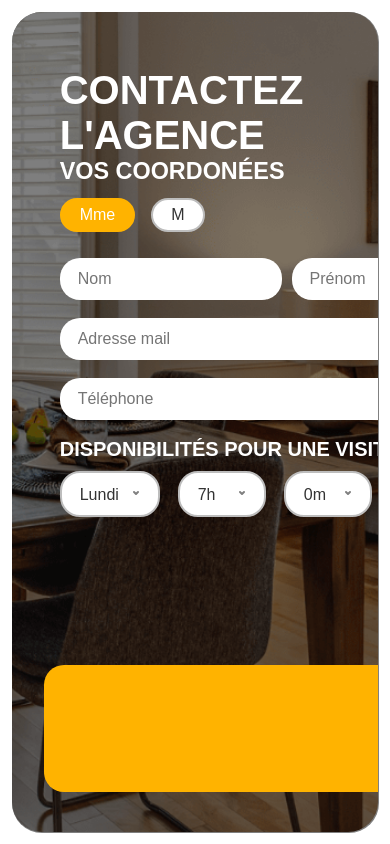
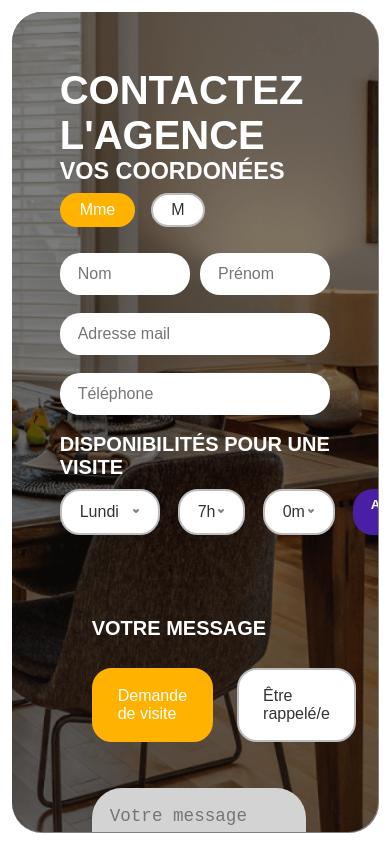
Before and after one commit to intel1337/projet-entree-majordhom, a Next.js app in the folder fullstack-app/: page / in a window 390 px wide. Built offline with nearby package versions, Linux system fonts and the light colour scheme.

Commit message:
update responsive

```diff
--- a/fullstack-app/src/app/api/contact/route.js
+++ b/fullstack-app/src/app/api/contact/route.js
@@ -3,8 +3,6 @@ import { prisma } from "../lib/prisma.js";
 
 export async function POST(req) {
   const data = await req.json();
-
-
   try {
     const response = await prisma.contact.create({
       data: {
--- a/fullstack-app/src/app/page.jsx
+++ b/fullstack-app/src/app/page.jsx
@@ -7,7 +7,7 @@ import Notification from './component/Notification'
 import React, { useState } from 'react';
 
 export default function Landing() {
-  const apos = "'"
+  const apos = "'" // Apostrophe
   const [coordonnees, setCoordonnees] = useState({});
   const [message, setMessage] = useState({});
   const [loading, setLoading] = useState(false);
--- a/fullstack-app/src/app/page.module.css
+++ b/fullstack-app/src/app/page.module.css
@@ -83,9 +83,9 @@
 
 }
 
-@media (max-width: 768px) {
+@media (max-width: 1158px) {
   .hero-content {
-    grid-template-columns: 1fr !important;
+    grid-template-columns: 1fr;
     gap: 16px;
   }
   .form, .messageContainer {
@@ -102,3 +102,28 @@
 
   }
 }
+
+@media (max-width: 768px) {
+  .hero-content {
+    display: flex;
+    flex-direction: column;
+    width: 100%;
+    gap: 16px;
+  }
+  .form, .messageContainer {
+    margin: 0;
+    width: 100%;
+    border-radius: 16px;
+    padding: 16px;
+    min-width: 0;
+  }
+  .submitBtn {
+    width: 100%;
+    margin-left: 0;
+    margin-right: 0;
+    margin-top: 16px;
+    grid-column: auto;
+    border-radius: 16px;
+    font-size: 1.1rem;
+  }
+}
```
